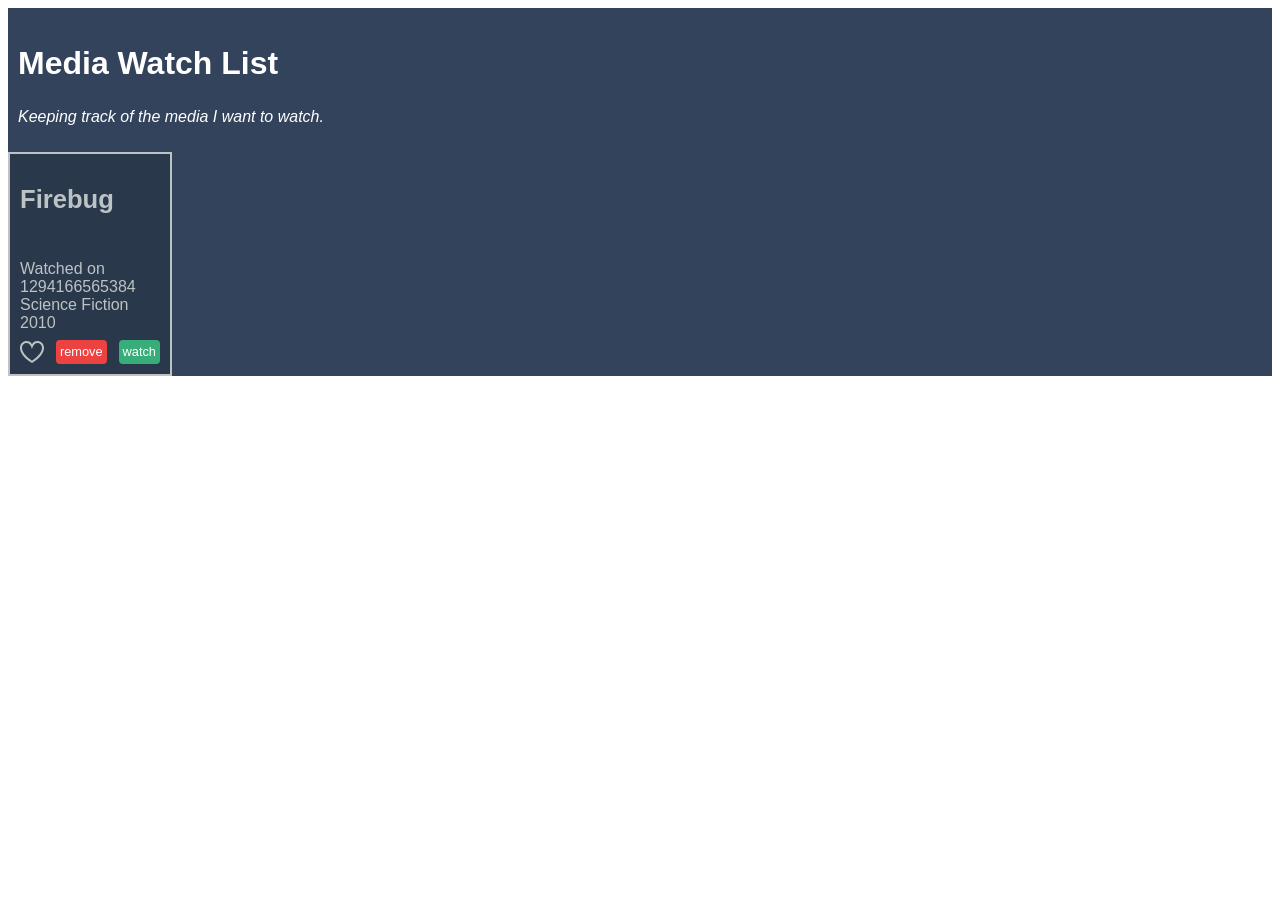
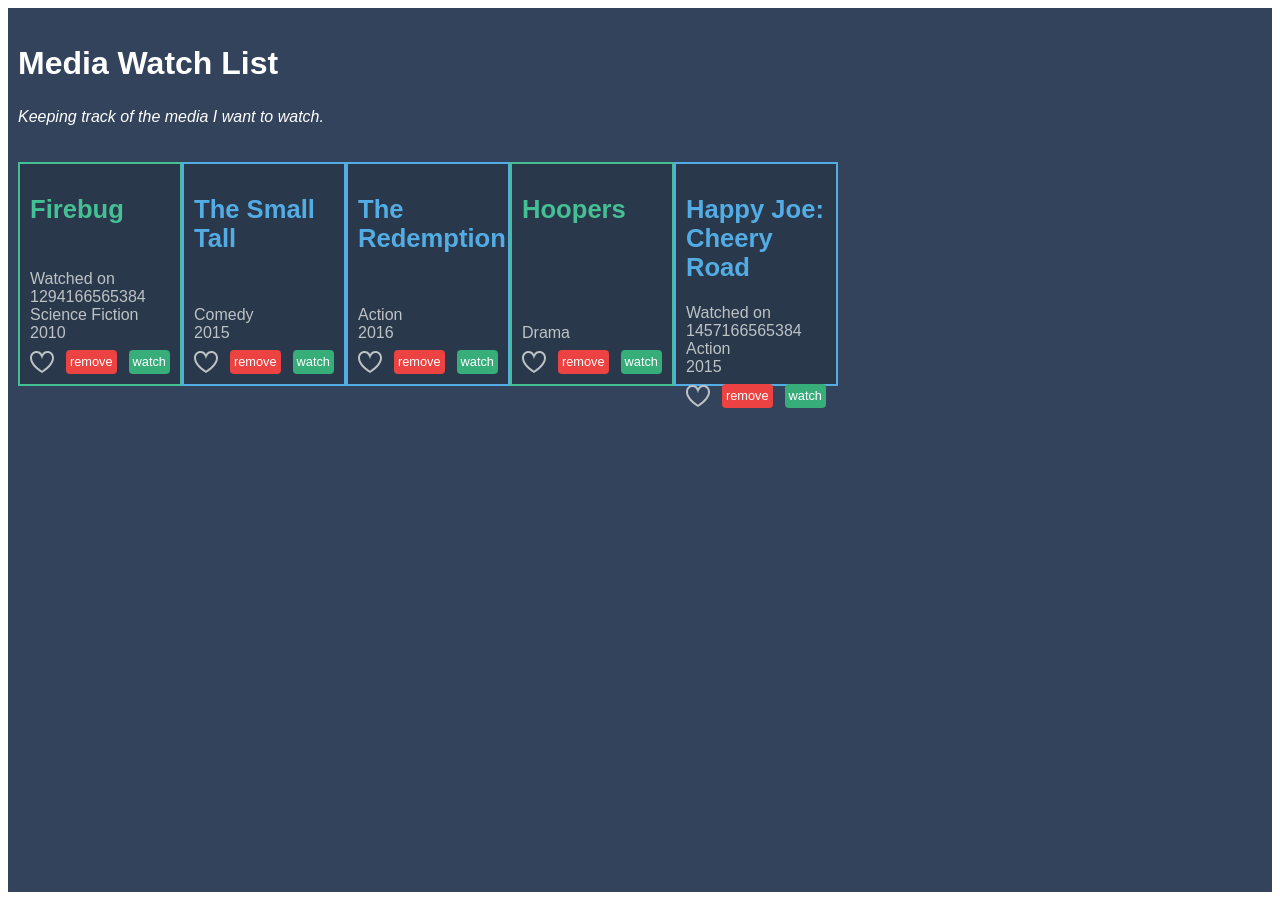
Before and after one commit to douggreenwoodlm24/angularmedialist, an Angular app: page / in a window 1280 px wide. Before the commit the page ends 800 px from the top, so only its background shows below. Built offline with nearby package versions, Linux system fonts and the light colour scheme.

Commit message:
End of 03_03

```diff
--- a/src/app/app.component.html
+++ b/src/app/app.component.html
@@ -3,5 +3,8 @@
     <h1>Media Watch List</h1>
     <p class="description">Keeping track of the media I want to watch.</p>
   </header>
-  <app-media-item [mediaItem]="firstMediaItem"></app-media-item>
+  <!-- <app-media-item
+  [mediaItem]="firstMediaItem"
+  (delete)="onMediaItemDelete($event)"></app-media-item> -->
+  <app-media-item-list></app-media-item-list>
 </section>
--- a/src/app/app.component.ts
+++ b/src/app/app.component.ts
@@ -8,13 +8,5 @@ import { Component } from '@angular/core';
 export class AppComponent {
   onMediaItemDelete(mediaItem){}
 
-  firstMediaItem = {
-    id: 1,
-    name: "Firebug",
-    medium: "Series",
-    category: "Science Fiction",
-    year: 2010,
-    watchedOn: 1294166565384,
-    isFavorite: false
-  };
+
 }
--- a/src/app/media-item-list/media-item-list.component.html
+++ b/src/app/media-item-list/media-item-list.component.html
@@ -1,3 +1,7 @@
-<p>
-  media-item-list works!
-</p>
+<section>
+  <app-media-item
+  	[ngClass]="{'medium-movies': mediaItem.medium === 'Movies', 'medium-series': mediaItem.medium === 'Series'}"
+	*ngFor="let mediaItem of mediaItems"
+	[mediaItem]="mediaItem"
+	(delete)="onMediaItemDelete($event)"></app-media-item>
+</section>
--- a/src/app/media-item-list/media-item-list.component.ts
+++ b/src/app/media-item-list/media-item-list.component.ts
@@ -12,4 +12,51 @@ export class MediaItemListComponent implements OnInit {
   ngOnInit() {
   }
 
+  onMediaItemDelete(mediaItem) { }
+
+  mediaItems = [
+    {
+      id: 1,
+      name: "Firebug",
+      medium: "Series",
+      category: "Science Fiction",
+      year: 2010,
+      watchedOn: 1294166565384,
+      isFavorite: false
+    },
+    {
+      id: 2,
+      name: "The Small Tall",
+      medium: "Movies",
+      category: "Comedy",
+      year: 2015,
+      watchedOn: null,
+      isFavorite: true
+    }, {
+      id: 3,
+      name: "The Redemption",
+      medium: "Movies",
+      category: "Action",
+      year: 2016,
+      watchedOn: null,
+      isFavorite: false
+    }, {
+      id: 4,
+      name: "Hoopers",
+      medium: "Series",
+      category: "Drama",
+      year: null,
+      watchedOn: null,
+      isFavorite: true
+    }, {
+      id: 5,
+      name: "Happy Joe: Cheery Road",
+      medium: "Movies",
+      category: "Action",
+      year: 2015,
+      watchedOn: 1457166565384,
+      isFavorite: false
+    }
+  ];
+
 }
--- a/src/app/media-item/media-item.component.ts
+++ b/src/app/media-item/media-item.component.ts
@@ -10,7 +10,7 @@ export class MediaItemComponent implements OnInit {
 	@Output() delete = new EventEmitter();
 
 	onDelete(){
-		//this.delete.emit();
+		this.delete.emit(this.mediaItem);
 	}
 
   constructor() { }
```
